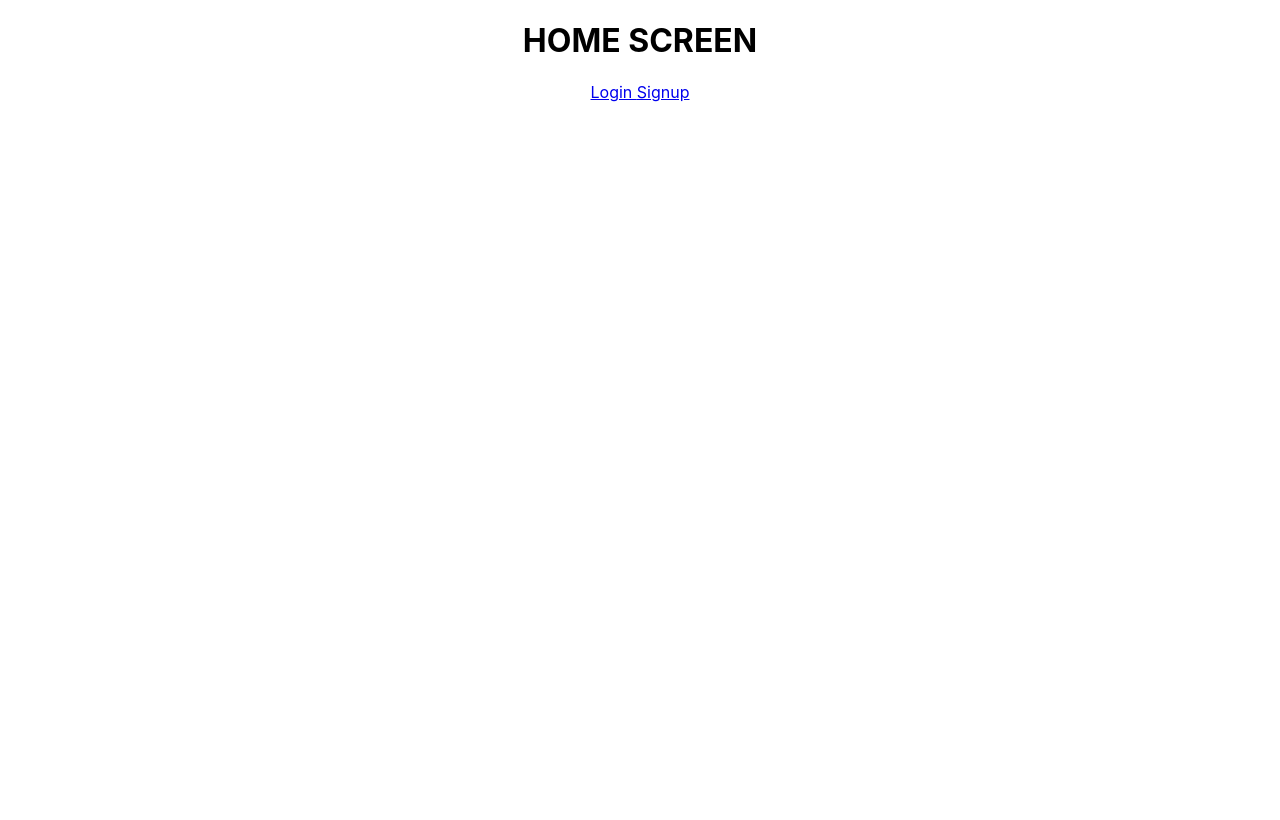
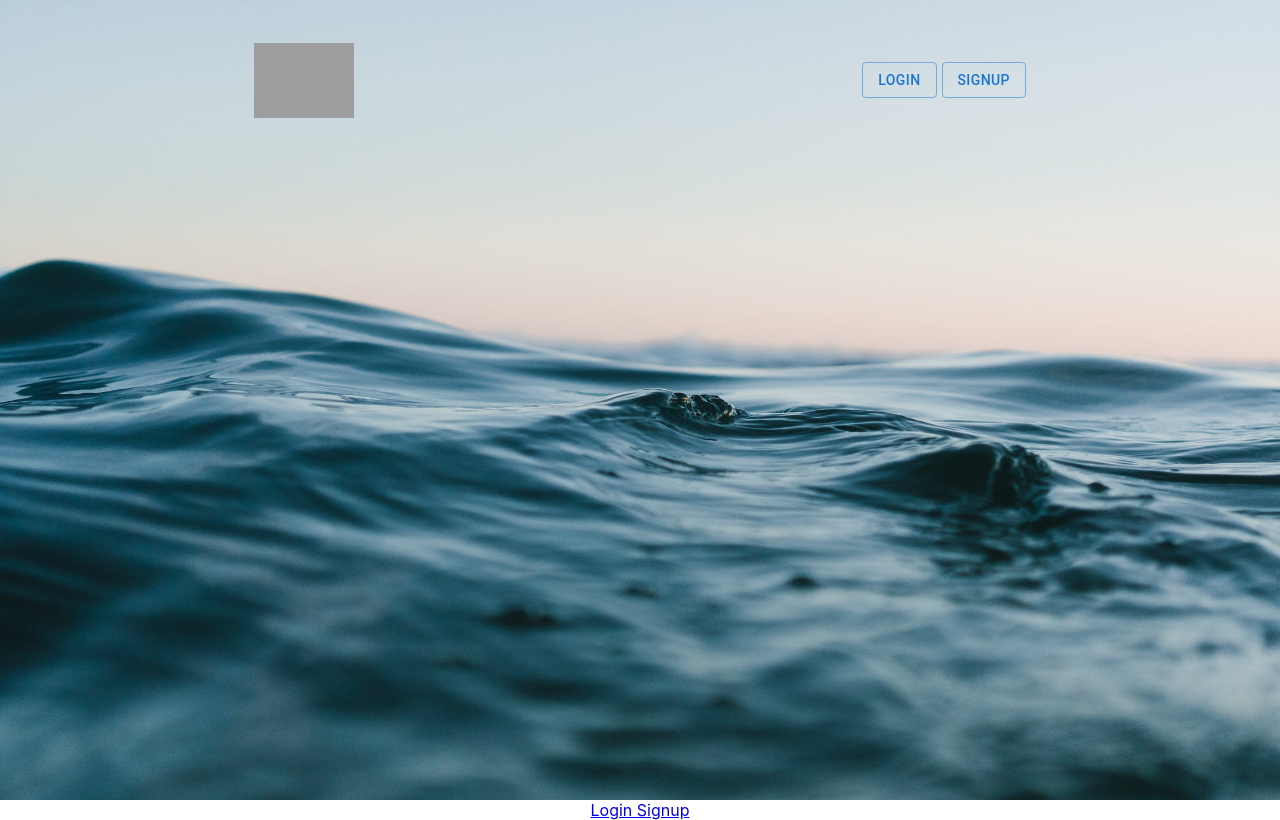
Before and after one commit to ShafinRez/hackathon2022, a React (Create React App) app in the folder frontend/hackathon2022/: page / in a window 1280 px wide. Built offline with nearby package versions, Linux system fonts and the light colour scheme; grey boxes are pictures that could not be loaded.

Commit message:
Added background a some css for homepage.

```diff
--- a/frontend/hackathon2022/src/App.css
+++ b/frontend/hackathon2022/src/App.css
@@ -41,3 +41,32 @@
   padding-top: 20px;
   padding-bottom: 10px;
 }
+
+.background{
+  width: 100%;
+  height: 100vh;
+  background-image: url(assets/background.jpeg);
+  background-size: cover;
+  background-position: center;
+  position: relative;
+  overflow: hidden;
+}
+
+ .logo{
+   width: 100px;
+   cursor: pointer;
+ }
+
+ .navbar{
+   width: 100%;
+   height: 20%;
+   margin: auto;
+   display: flex;
+   align-items: center;
+   justify-content: space-around;
+ }
+ .divider{
+  width:5px;
+  height:auto;
+  display:inline-block;
+}
--- a/frontend/hackathon2022/src/App.js
+++ b/frontend/hackathon2022/src/App.js
@@ -1,12 +1,22 @@
 import React from 'react';
+import { Button } from '@mui/material';
 import './App.css';
-import Login from './components/Signup';
 import { Link } from "react-router-dom";
 
 function App() {
   return (
     <div className="App">
-        <h1>HOME SCREEN</h1>
+        <div className='background'>
+          <div className='navbar'>
+            <img src="assets\logo.png" alt="Panda Logo" className='logo'/>
+            <div>
+              <Button type='button' href="/login" variant='outlined' className='button'>Login</Button>
+              <div className='divider'/>
+              <Button type='button' href="/signup" variant='outlined' className='button'>Signup</Button>
+            </div>
+
+          </div>
+        </div>
       <nav>
         <Link to="/login"> Login </Link>
         <Link to="/signup"> Signup </Link>
```
Also changed, not shown: frontend/hackathon2022/src/assets/background.jpeg (added), frontend/hackathon2022/src/assets/logo.png (added), frontend/hackathon2022/src/index.css (line endings or trailing spaces).
